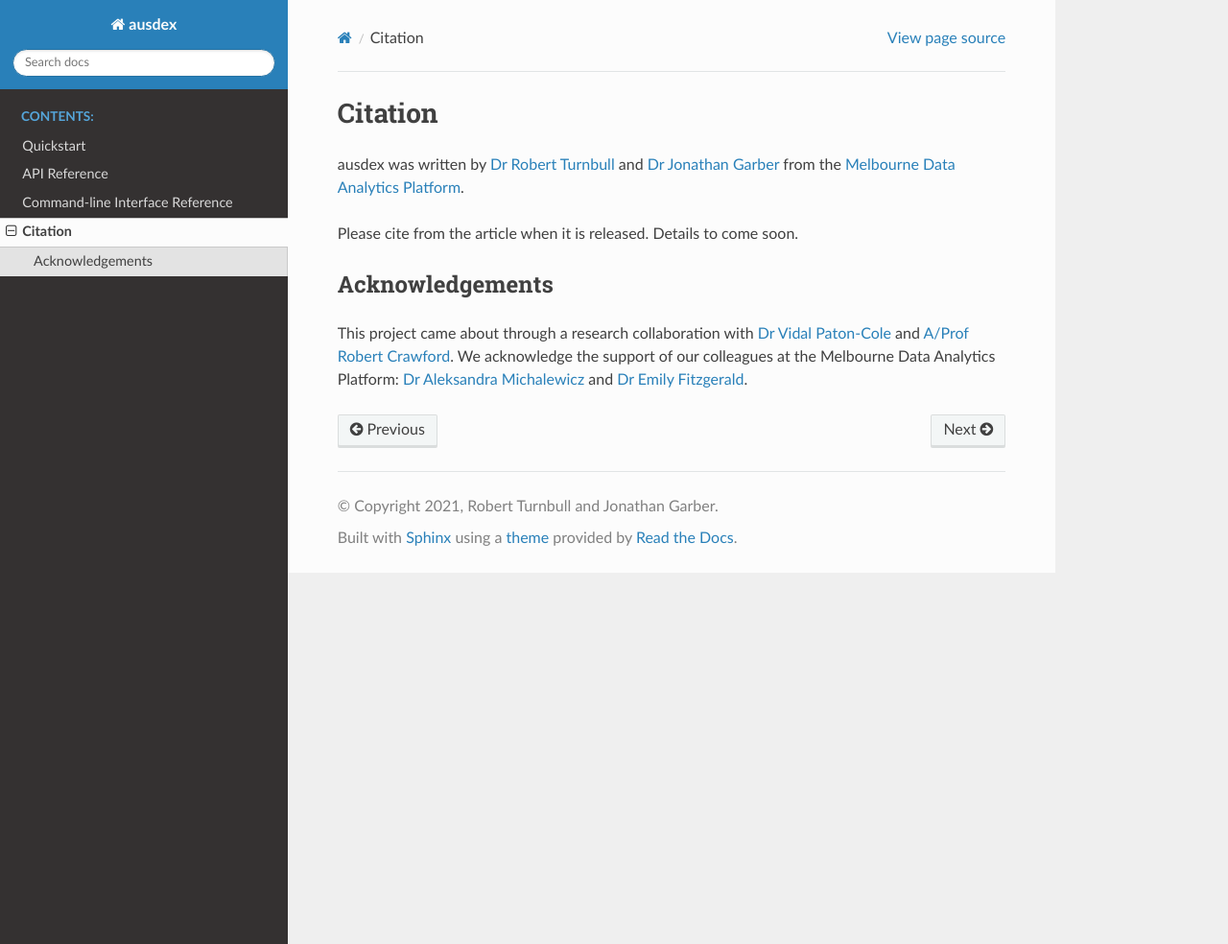
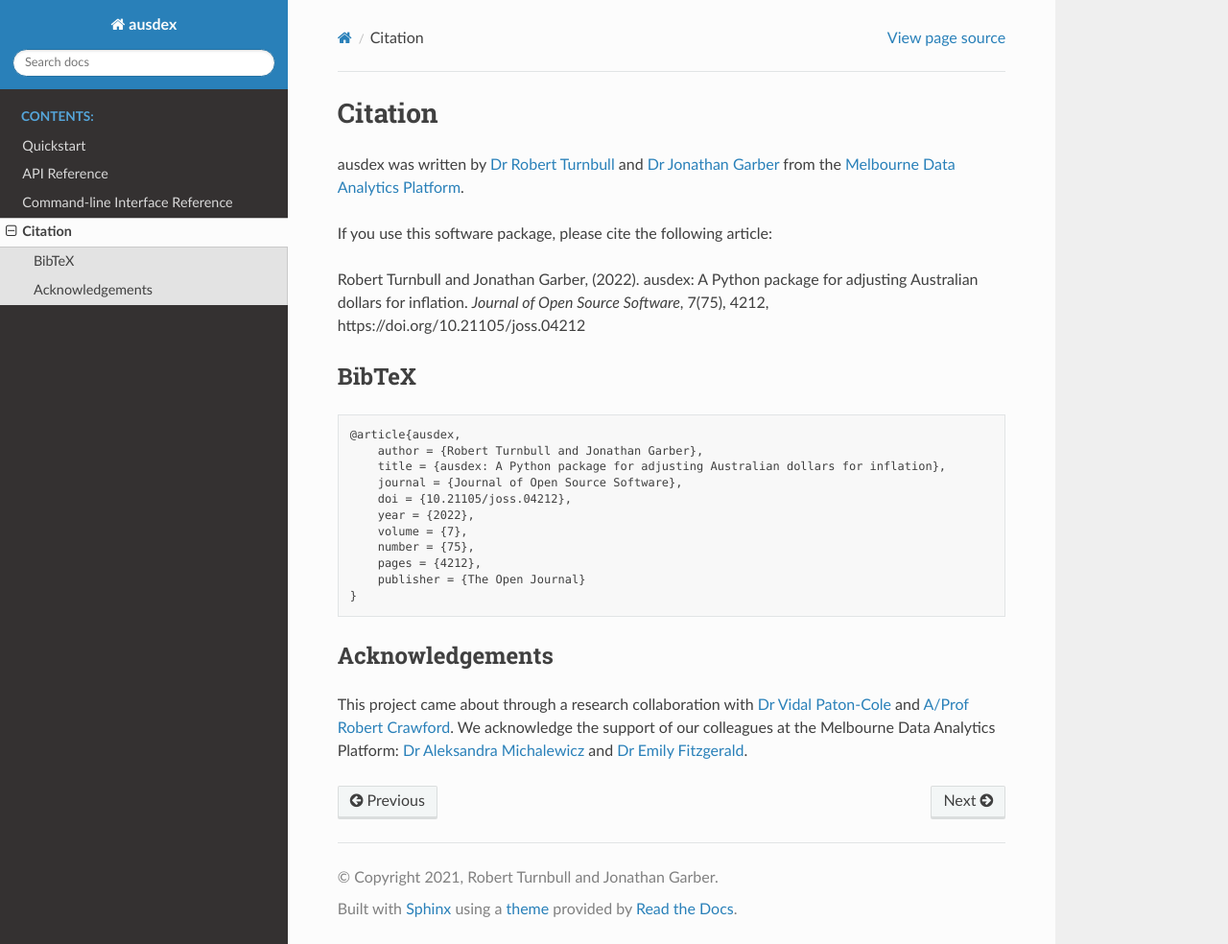
Before and after one commit to rbturnbull/ausdex, a Sphinx documentation site: the page built from docs/citation.md, in a window 1280 px wide and 984 px high. Shown: the whole window at 96% size. Built offline with Sphinx 7.4.7 and the Read the Docs theme 2.0.0, drawn with Linux system fonts in a browser that asks for light colours; pages that are not in the unit, such as notebooks, are missing from menus.

Commit message:
:abc: adding reference to paper

```diff
--- a/docs/citation.md
+++ b/docs/citation.md
@@ -2,7 +2,23 @@
 
 ausdex was written by [Dr Robert Turnbull](https://findanexpert.unimelb.edu.au/profile/877006-robert-turnbull) and [Dr Jonathan Garber](https://findanexpert.unimelb.edu.au/profile/787135-jonathan-garber) from the [Melbourne Data Analytics Platform](https://mdap.unimelb.edu.au/).
 
-Please cite from the article when it is released. Details to come soon.
+If you use this software package, please cite the following article:
+
+Robert Turnbull and Jonathan Garber, (2022). ausdex: A Python package for adjusting Australian dollars for inflation. *Journal of Open Source Software*, 7(75), 4212, https://doi.org/10.21105/joss.04212
+
+## BibTeX
+
+    @article{ausdex,
+        author = {Robert Turnbull and Jonathan Garber},
+        title = {ausdex: A Python package for adjusting Australian dollars for inflation},
+        journal = {Journal of Open Source Software},
+        doi = {10.21105/joss.04212},
+        year = {2022},
+        volume = {7},
+        number = {75},
+        pages = {4212},
+        publisher = {The Open Journal}
+    }
 
 ## Acknowledgements
 
```
Also changed, not shown: README.md (+17 -1 lines).
